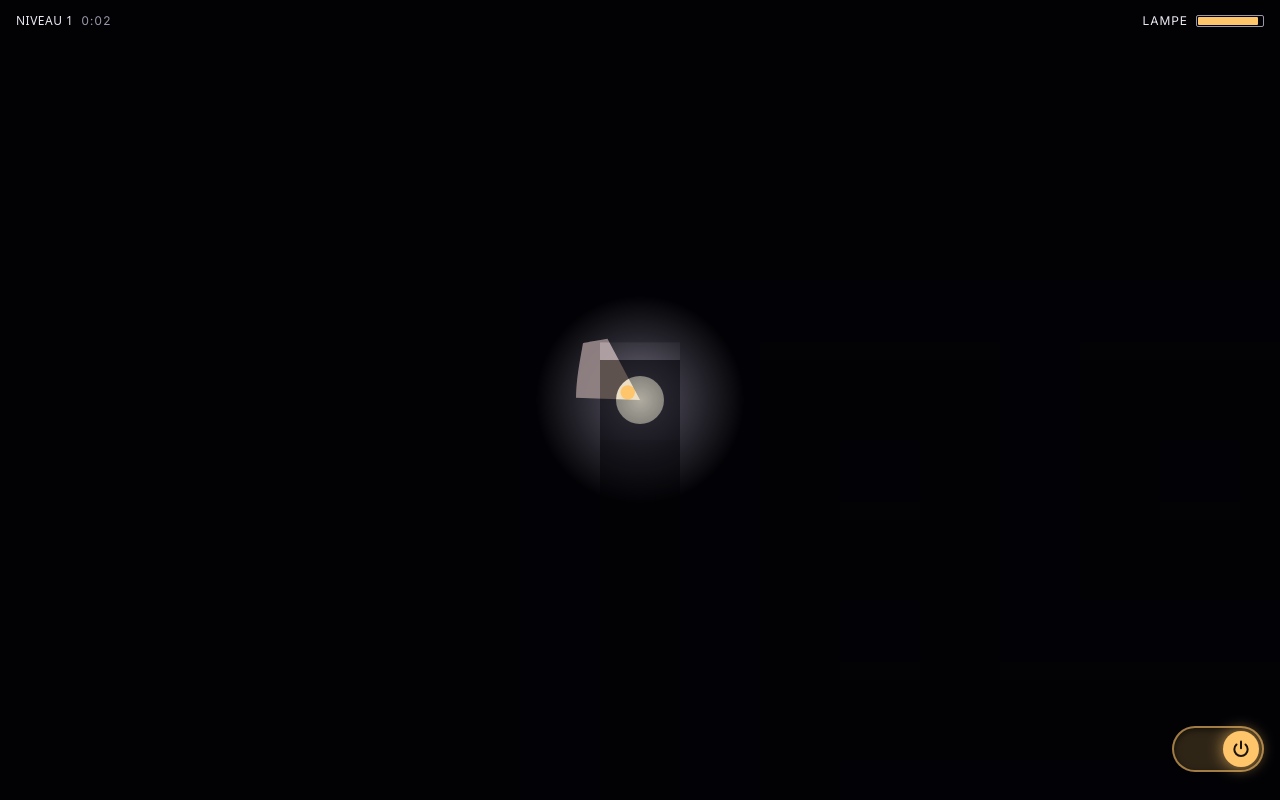
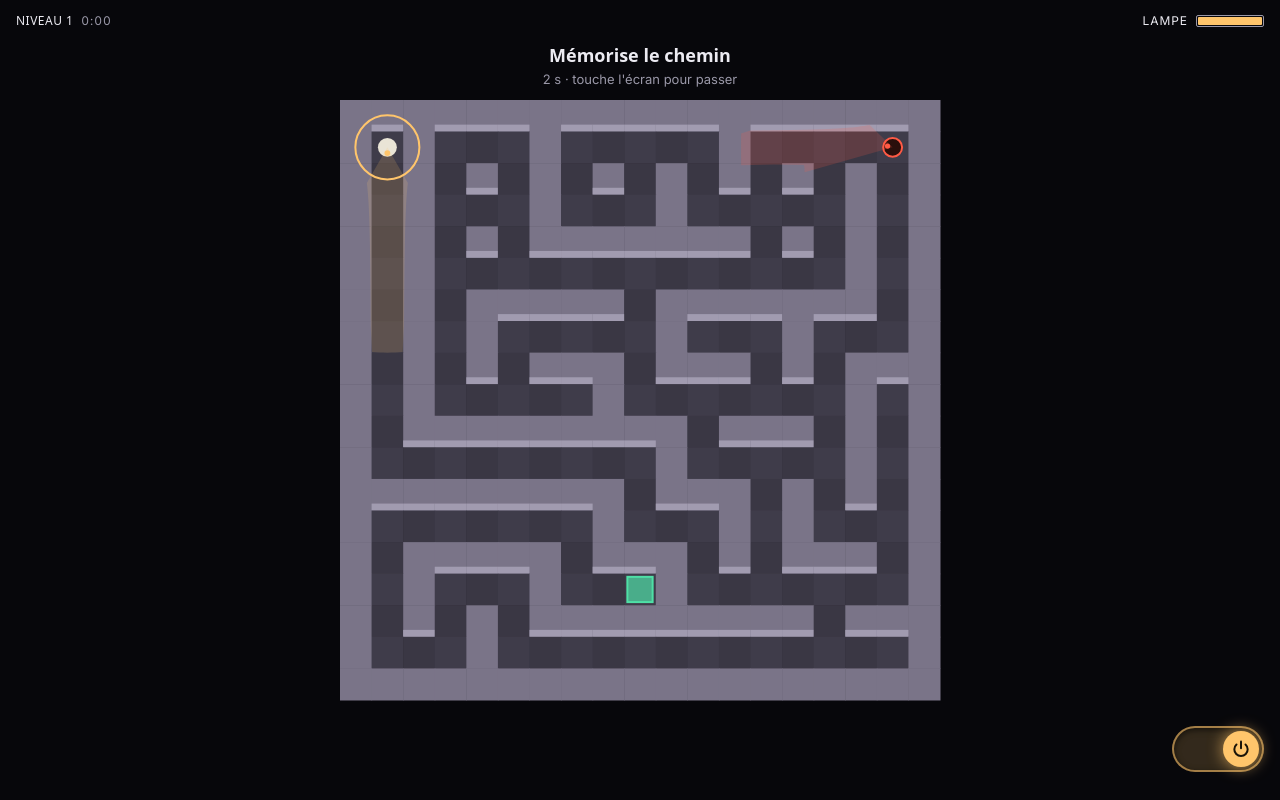
Before and after one commit to graciaso685-prog/number--merge-privacy, a plain HTML site: page lueur/index.html in a window 1280 px wide. Both pictures are taken after a click on the button "Jouer". Drawn offline with Linux system fonts and the light colour scheme; a web font is replaced by a local one.

Commit message:
Lueur : aperçu du labyrinthe éclairé en début de niveau
Co-Authored-By: Claude Opus 5.5 <noreply@anthropic.com>
Claude-Session: https://claude.ai/code/session_01SfZA2tb4Nqcn9GbKKD3DdJ

```diff
--- a/lueur/index.html
+++ b/lueur/index.html
@@ -88,17 +88,18 @@ html,body{height:100%;margin:0;background:var(--void);color:var(--ink);font-fami
   const GLOW_NOTICE = 3;                        // distance à laquelle un chasseur remarque la lueur
   const DIRS = [[1,0],[-1,0],[0,1],[0,-1]];
 
-  let W = 0, H = 0, DPR = 1, T = 40;
+  let W = 0, H = 0, DPR = 1, T = 40, T0 = 40;
   function resize() {
     DPR = Math.min(window.devicePixelRatio || 1, 2);
     W = innerWidth; H = innerHeight;
     for (const c of [cvs, dark]) { c.width = Math.round(W * DPR); c.height = Math.round(H * DPR); }
-    T = Math.max(28, Math.min(W, H) / 10);
+    T0 = Math.max(28, Math.min(W, H) / 10); T = T0;
   }
   addEventListener('resize', resize); resize();
 
   let grid, gw, gh, exit, player, hunters = [];
-  let level = 1, state = 'menu', time = 0, shake = 0, alertFlash = 0;
+  let level = 1, state = 'menu', time = 0, shake = 0, alertFlash = 0, revealT = 0;
+  const REVEAL_ZOOM = 0.7; // durée du zoom de retour vers le joueur
   let best = 1;
   try { best = Math.max(1, parseInt(localStorage.getItem('lueur-best') || '1', 10) || 1); } catch (e) {}
 
@@ -226,7 +227,9 @@ html,body{height:100%;margin:0;background:var(--void);color:var(--ink);font-fami
       hunters.push({ x: c % gw + 0.5, y: ((c / gw) | 0) + 0.5, a: Math.random() * 6.28, state: 'patrol', path: [], repath: 0, timer: 0, last: null });
     }
     time = 0; shake = 0;
-    state = 'play';
+    // Aperçu du labyrinthe éclairé : 4 s au niveau 1, puis de moins en moins (min 1,5 s)
+    revealT = Math.max(1.5, 4 - 0.4 * (level - 1)) + REVEAL_ZOOM;
+    state = 'reveal';
     $('screen').hidden = true; $('hud').hidden = false; $('lampBtn').hidden = false;
     $('lvl').textContent = 'Niveau ' + level;
     updateLampUI();
@@ -237,6 +240,7 @@ html,body{height:100%;margin:0;background:var(--void);color:var(--ink);font-fami
   let mouse = null, joy = null;
   addEventListener('keydown', e => {
     keys.add(e.code);
+    if (state === 'reveal' && !e.repeat) revealT = Math.min(revealT, REVEAL_ZOOM);
     if ((e.code === 'Space' || e.code === 'KeyE') && !e.repeat && state === 'play') { toggleLamp(); e.preventDefault(); }
     if ((e.code === 'Escape' || e.code === 'KeyP') && state === 'play') pause();
     if (e.code === 'Enter' && state !== 'play') { const b = $('panel').querySelector('button'); if (b) b.click(); }
@@ -250,6 +254,7 @@ html,body{height:100%;margin:0;background:var(--void);color:var(--ink);font-fami
     if (joy && e.pointerId === joy.id) { joy.x = e.clientX; joy.y = e.clientY; }
   });
   cvs.addEventListener('pointerdown', e => {
+    if (state === 'reveal') revealT = Math.min(revealT, REVEAL_ZOOM);
     if (e.pointerType === 'mouse' || joy) return;
     joy = { id: e.pointerId, ox: e.clientX, oy: e.clientY, x: e.clientX, y: e.clientY };
     try { cvs.setPointerCapture(e.pointerId); } catch (_) {}
@@ -459,9 +464,15 @@ html,body{height:100%;margin:0;background:var(--void);color:var(--ink);font-fami
     ctx.fillStyle = C.void; ctx.fillRect(0, 0, W, H);
     if (!grid) return;
 
+    // k = 0 : vue d'ensemble éclairée, k = 1 : vue normale centrée sur le joueur
+    let k = 1;
+    if (state === 'reveal') { const u = Math.min(1, Math.max(0, 1 - revealT / REVEAL_ZOOM)); k = u * u * (3 - 2 * u); }
+    const fit = Math.min((W - 32) / gw, (H - 200) / gh);
+    T = fit + (T0 - fit) * k;
+    const ccx = gw / 2 + (player.x - gw / 2) * k, ccy = gh / 2 + (player.y - gh / 2) * k;
     const sh = shake * 8;
-    camX = player.x * T - W / 2 + (Math.random() - 0.5) * sh;
-    camY = player.y * T - H / 2 + (Math.random() - 0.5) * sh;
+    camX = ccx * T - W / 2 + (Math.random() - 0.5) * sh;
+    camY = ccy * T - H / 2 + (Math.random() - 0.5) * sh;
 
     // Sol et murs
     const x0 = Math.max(0, fl(camX / T)), x1 = Math.min(gw - 1, fl((camX + W) / T));
@@ -515,7 +526,7 @@ html,body{height:100%;margin:0;background:var(--void);color:var(--ink);font-fami
     hunters.forEach((h, i) => { cutCone(h.x, h.y, hCones[i], H_RANGE, 0.9); cutCircle(h.x, h.y, 0.6, 0.55); });
     cutCircle(exit.x + 0.5, exit.y + 0.5, 1.8, 0.55);
 
-    ctx.drawImage(dark, 0, 0, W, H);
+    ctx.globalAlpha = k; ctx.drawImage(dark, 0, 0, W, H); ctx.globalAlpha = 1;
 
     // Teintes de lumière
     if (pCone) { ctx.fillStyle = 'rgba(255,197,107,0.16)'; polyPath(ctx, player.x, player.y, pCone); ctx.fill(); }
@@ -534,6 +545,19 @@ html,body{height:100%;margin:0;background:var(--void);color:var(--ink);font-fami
       ctx.fillStyle = g; ctx.fillRect(0, 0, W, H);
     }
 
+    // Aperçu : repère du joueur + consigne
+    if (state === 'reveal' && k < 1) {
+      ctx.globalAlpha = 1 - k;
+      ctx.strokeStyle = C.lamp; ctx.lineWidth = 2;
+      ctx.beginPath(); ctx.arc(sx(player.x), sy(player.y), Math.max(10, T * (0.9 + 0.2 * Math.sin(now / 150))), 0, Math.PI * 2); ctx.stroke();
+      ctx.textAlign = 'center';
+      ctx.fillStyle = '#ecebf2'; ctx.font = "800 18px Unbounded, system-ui, sans-serif";
+      ctx.fillText('Mémorise le chemin', W / 2, 62);
+      ctx.fillStyle = '#9a98a8'; ctx.font = "500 13px Inter, system-ui, sans-serif";
+      ctx.fillText(Math.ceil(Math.max(0, revealT - REVEAL_ZOOM)) + ' s · touche l\'écran pour passer', W / 2, 84);
+      ctx.textAlign = 'start'; ctx.globalAlpha = 1;
+    }
+
     // Joystick
     if (joy) {
       ctx.strokeStyle = 'rgba(236,235,242,0.25)'; ctx.lineWidth = 2;
@@ -548,6 +572,7 @@ html,body{height:100%;margin:0;background:var(--void);color:var(--ink);font-fami
   function frame(now) {
     const dt = Math.min((now - last) / 1000, 0.05); last = now;
     if (state === 'play') update(dt);
+    else if (state === 'reveal') { revealT -= dt; if (revealT <= 0) { revealT = 0; state = 'play'; } }
     else shake = Math.max(0, shake - dt * 3);
     render(now);
     requestAnimationFrame(frame);
```
